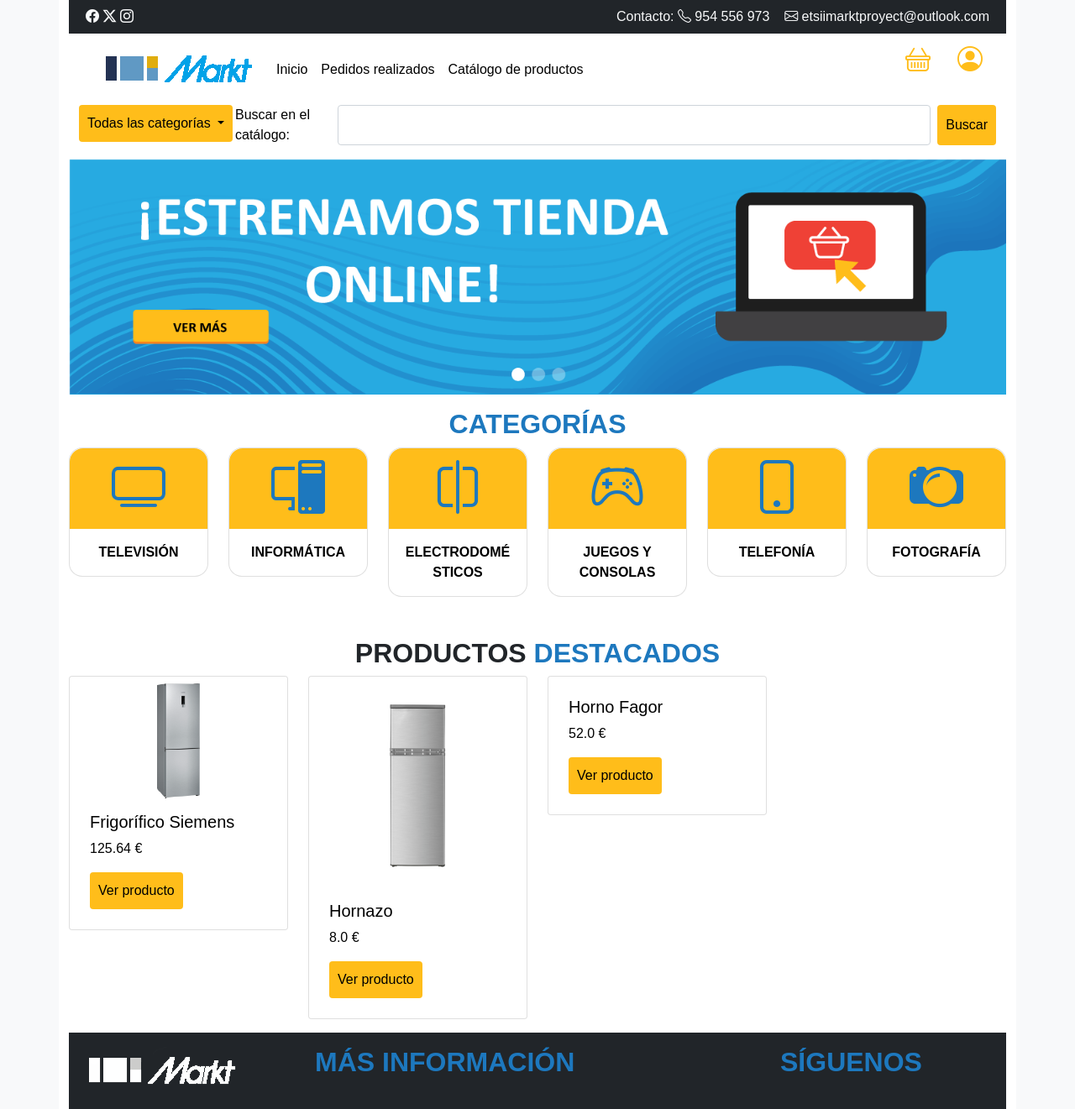
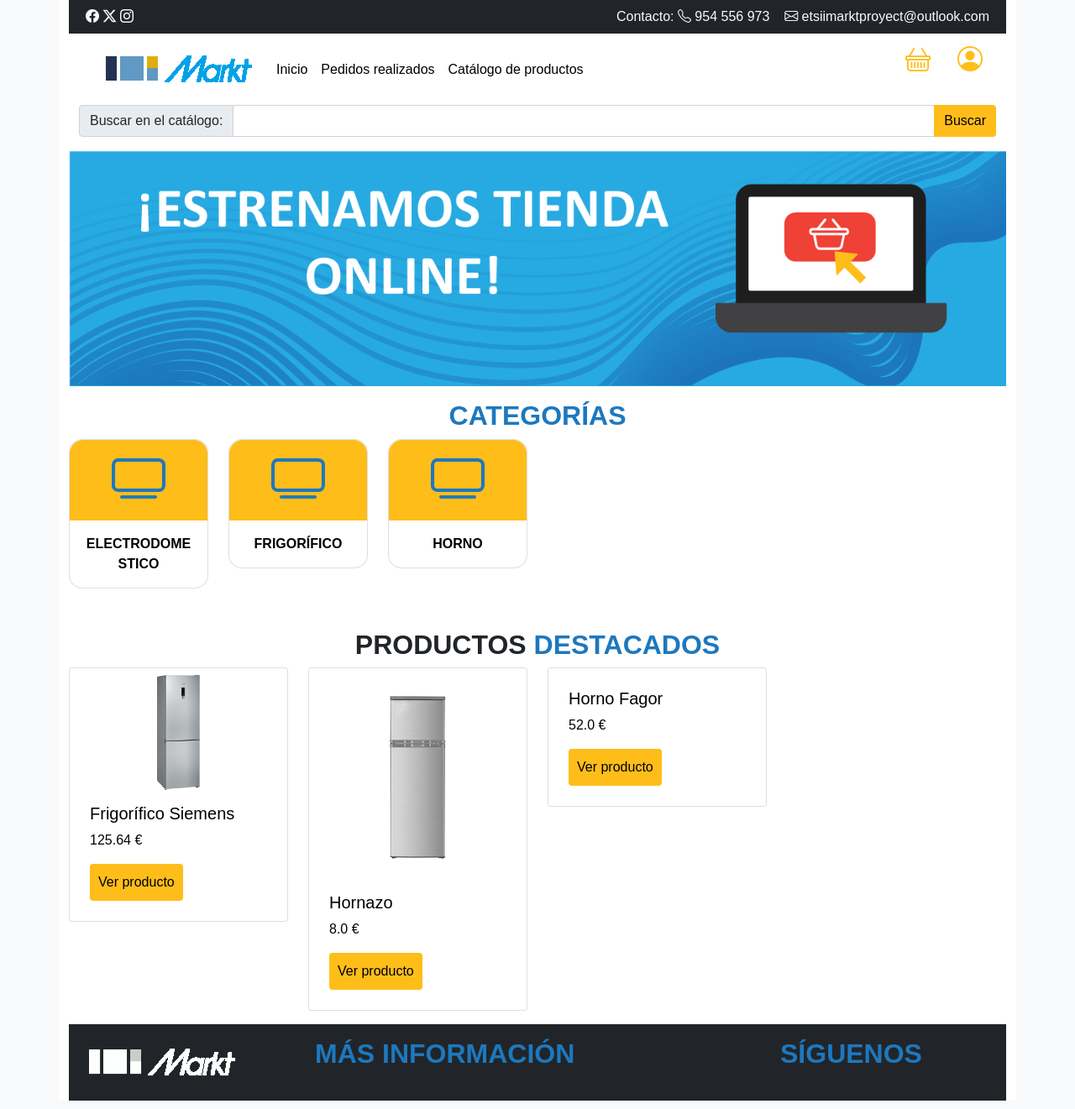
Before and after one commit to antsuagar/ETSIIMarkt, a Django app: page / in a window 1280 px wide. Shown: the whole page at 84% size. Run offline with Django 4.2, Linux system fonts and the light colour scheme; data comes from the database, SQL or seed files in the repository; both versions use the stored data as it was after the commit; parts of the project's set-up code (start-up, migrations or seed data) failed here and were passed over.

Commit message:
[fix] Correcciones home

```diff
--- a/EtsiiMarktProject/core/views.py
+++ b/EtsiiMarktProject/core/views.py
@@ -1,8 +1,9 @@
 from django.http import HttpResponse
 from django.shortcuts import render
-from productos.models import Producto
+from productos.models import Producto, Categoria
 
 def index(request):
     user = request.user
     productos = Producto.objects.all()
-    return render(request, 'home.html', {'user': user, 'productos': productos})
+    categorias = Categoria.objects.all()
+    return render(request, 'home.html', {'user': user, 'productos': productos, 'categorias': categorias})
--- a/EtsiiMarktProject/static/css/styles.css
+++ b/EtsiiMarktProject/static/css/styles.css
@@ -62,6 +62,12 @@
     padding: 10px 10px;
     border: none;
     cursor: pointer;
+}
+
+button.btn.btn-outline-secondary {
+    background-color: var(--secondary-color);
+    border: none;
+    color: var(--bs-black);
 }
 
 .btn.btn-danger{
--- a/EtsiiMarktProject/templates/envios/seguimiento.html
+++ b/EtsiiMarktProject/templates/envios/seguimiento.html
@@ -3,6 +3,10 @@
 {% block title %}Catálogo de Productos{% endblock %}
 
 {% block content %}
+
+<h2>PEDIDOS REALIZADOS</h2>
+
+<div class="pedidos-realizados">
 
 {% if messages %}
 <ul class="messages">
@@ -51,7 +55,7 @@
       </div>
   {% endfor %}
 </div>
-
+</div>
 
 
 {% endblock %}
--- a/EtsiiMarktProject/templates/header.html
+++ b/EtsiiMarktProject/templates/header.html
@@ -59,28 +59,13 @@
             </div>
         </div>
         <div class="row">
-            <div class="col-2">
-                <div class="dropdown">
-                    <button class="btn btn-secondary dropdown-toggle" type="button" data-bs-toggle="dropdown" aria-expanded="false">
-                      Todas las categorías
-                    </button>
-                    <ul class="dropdown-menu">
-                      <li><a class="dropdown-item" href="#">Electrodomésticos</a></li>
-                      <li><a class="dropdown-item" href="#">Fotografía</a></li>
-                      <li><a class="dropdown-item" href="#">Informática</a></li>
-                      <li><a class="dropdown-item" href="#">Juegos y Consolas</a></li>
-                      <li><a class="dropdown-item" href="#">Telefonía</a></li>
-                      <li><a class="dropdown-item" href="#">Televisión</a></li>
-                    </ul>
+            <div class="col-12">
+                <form class="d-flex" role="search" method="get" action="{% url 'catalogo' %}">
+                  <div class="input-group">
+                  <label for="search" class="input-group-text">Buscar en el catálogo: </label>
+                  <input class="form-control" type="text" name="q" id="search" value="{{ query }}">
+                  <button class="btn btn-outline-secondary" type="submit">Buscar</button>
                   </div>
-            </div>
-            <div class="col">
-                <form class="d-flex" role="search" method="get" action="{% url 'catalogo' %}">
-                  <label for="search">Buscar en el catálogo:</label>
-
-                    <br>
-                  <input class="form-control me-2" type="text" name="q" id="search" value="{{ query }}">
-                  <button class="btn btn-secondary" type="submit">Buscar</button>
             </form>
             </div>
         </div>
--- a/EtsiiMarktProject/templates/home.html
+++ b/EtsiiMarktProject/templates/home.html
@@ -38,87 +38,33 @@
     </ul>
     {% endif %}
 
+    {% block content %}
     <!-- Tercera fila categorías -->
     <div class="categorias mb-3">
         <h2 class="text-center">CATEGORÍAS</h2>
 
         <div class="row">
+            {% for categoria in categorias %}
+
             <div class="col-2">
+                <a href="/busqueda/?categoria={{ categoria.nombre }}">
                     <div class="card">
                         <div class="bg-body-secondary text-center">
                             <i class="bi bi-tv"></i>
                         </div>
                         <div class="card-body">
-                      <p class="card-text">Televisión</p>
+                        <p class="card-text">{{ categoria.nombre }}</p>
                         </div>
                     </div>
+                </a>
             </div>
-            <div class="col-2">
-                <div class="card">
-                    <div class="bg-body-secondary text-center">
-                        <i class="bi bi-pc-display"></i>
-                    </div>
-                    <div class="card-body">
-                      <p class="card-text">Informática</p>
-                    </div>
-                  </div>
-            </div>
-            <div class="col-2">
-                <div class="card">
-                    <div class="bg-body-secondary text-center">
-                        <i class="bi bi-vr"></i>
-                    </div>
-                    <div class="card-body">
-                      <p class="card-text">Electrodomésticos</p>
-                    </div>
-                  </div>
-            </div>
-            <div class="col-2">
-                <div class="card">
-                    <div class="bg-body-secondary text-center">
-                        <i class="bi bi-controller"></i>
-                    </div>
-                    <div class="card-body">
-                      <p class="card-text">Juegos y Consolas</p>
-                    </div>
-                  </div>
-            </div>
-            <div class="col-2">
-                <div class="card">
-                    <div class="bg-body-secondary text-center">
-                        <i class="bi bi-phone"></i>
-                    </div>
-                    <div class="card-body">
-                      <p class="card-text">Telefonía</p>
-                    </div>
-                  </div>
-            </div>
-            <div class="col-2">
-                <div class="card">
-                    <div class="bg-body-secondary text-center">
-                        <i class="bi bi-camera2"></i>
-                    </div>
-                    <div class="card-body">
-                      <p class="card-text">Fotografía</p>
-                    </div>
-                  </div>
-            </div>
+
+            {% endfor %}
         </div>
     </div>
 
-    <!-- Segunda fila con slider
-    <div class=" mb-3">
+    <!-- Tercera fila contenido -->
 
-        <div class="row">
-            <div class="col-12">
-
-                <img src="/media/images/fondo-gris.png" class="img-fluid" >
-            </div>
-        </div>
-    </div>-->
-
-    <!-- Tercera fila contenido -->
-    {% block content %}
     <div class="mt-5 mb-3">
         <h2 class="text-center"><span class="text-dark">PRODUCTOS</span> DESTACADOS</h2>
     <div class="row">
```
Also changed, not shown: EtsiiMarktProject/db.sqlite3, EtsiiMarktProject/media/images/cabecera-portada.png, EtsiiMarktProject/pedidos/migrations/0008_merge_20231211_0851.py (added). Lines whose indentation alone changed are shown as unchanged.
